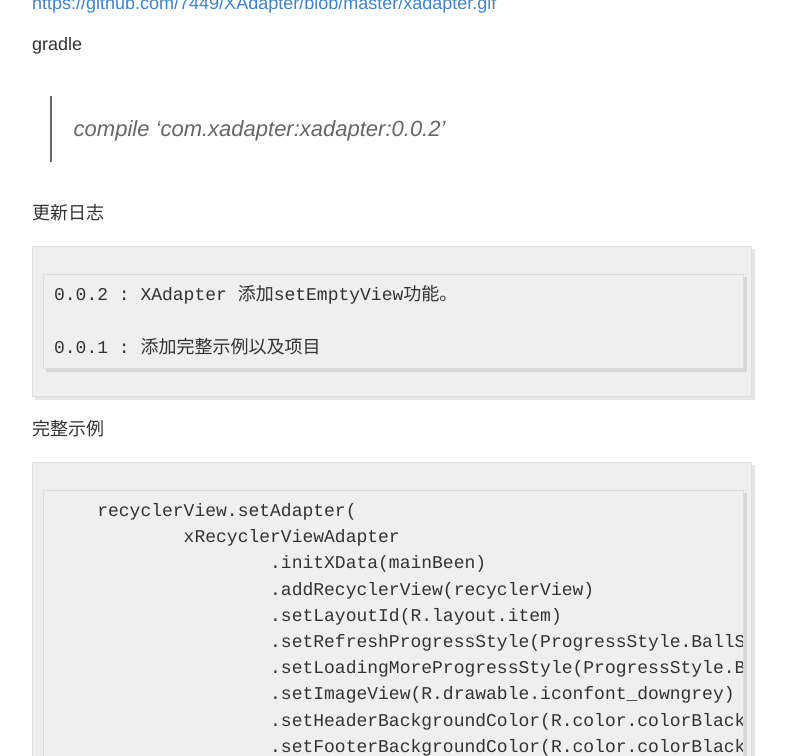
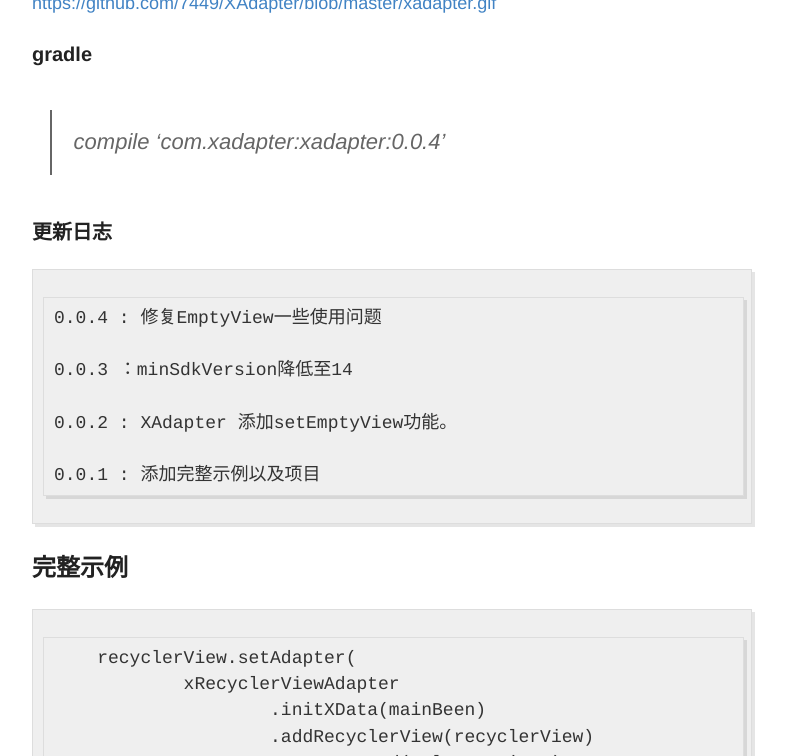
Before and after one commit to 7449/7449.github.io, a Jekyll site: the page built from _posts/2016-11-21-Android_XAdapter.md, in a window 1280 px wide and 900 px high, scrolled down 454 px, cut to the strip 144-900 px from the top of the window. Shown: the whole strip, without its empty margins (248-1034 px from the left). Built offline with Jekyll 4.4.1, drawn with Linux system fonts in a browser that asks for light colours.

Commit message:
update xadapter

```diff
--- a/_posts/2016-11-21-Android_XAdapter.md
+++ b/_posts/2016-11-21-Android_XAdapter.md
@@ -10,17 +10,21 @@
 
 [https://github.com/7449/XAdapter/blob/master/xadapter.gif](https://github.com/7449/XAdapter/blob/master/xadapter.gif)
 
-gradle
+### gradle
 
->compile 'com.xadapter:xadapter:0.0.2'
+>compile 'com.xadapter:xadapter:0.0.4'
 
-更新日志
+### 更新日志
+
+	0.0.4 : 修复EmptyView一些使用问题
+
+	0.0.3 ：minSdkVersion降低至14
 
 	0.0.2 : XAdapter 添加setEmptyView功能。
 
 	0.0.1 : 添加完整示例以及项目
 
-完整示例
+## 完整示例
 
 
         recyclerView.setAdapter(
@@ -60,7 +64,7 @@
         holder.setTextView(R.id.tv_age, mainBean.getAge() + "");
     }
 
-emptyView
+## emptyView
 
 >setEmptyView一定要在addRecyclerView之前调用，否则无效，具体的内容可以看simple以及源码
 
@@ -80,7 +84,7 @@
 
 点击事件可以自己用emptyView实现，但是建议使用XRecyclerViewAdapter 的 onXEmptyViewListener来实现emptyView的点击事件
 
-下拉刷新和上拉加载
+## 下拉刷新和上拉加载
 
 默认不打开，如果有必要，请手动打开，并调用addRecyclerView
 
@@ -116,13 +120,13 @@
 >xRecyclerViewAdapter.loadMoreComplete(XFooterLayout.STATE_NOMORE);
 
 
-添加header和footer
+### 添加header和footer
 
 		xRecyclerViewAdapter
 		 .addHeaderView(LayoutInflater.from(this).inflate(R.layout.item_header_1, (ViewGroup) findViewById(android.R.id.content), false))
 		 .addFooterView(LayoutInflater.from(this).inflate(R.layout.item_footer_1, (ViewGroup) findViewById(android.R.id.content), false))
 
-加载动画
+### 加载动画
 
 XAdapter 的刷新头部以及底部都是来自 [XRecyclerView](https://github.com/jianghejie/XRecyclerView), 所以 [XRecyclerView](https://github.com/jianghejie/XRecyclerView) 支持的动画XAdapter 都支持,并且对Layout进行扩展，可以设置背景色和字体色，字体大小
 
@@ -138,6 +142,6 @@
                         .setHeaderTextColor(R.color.textColor)
                         .setFooterTextColor(R.color.textColor)
 
-感谢
+# 感谢
 
 [https://github.com/jianghejie/XRecyclerView](https://github.com/jianghejie/XRecyclerView)
```
